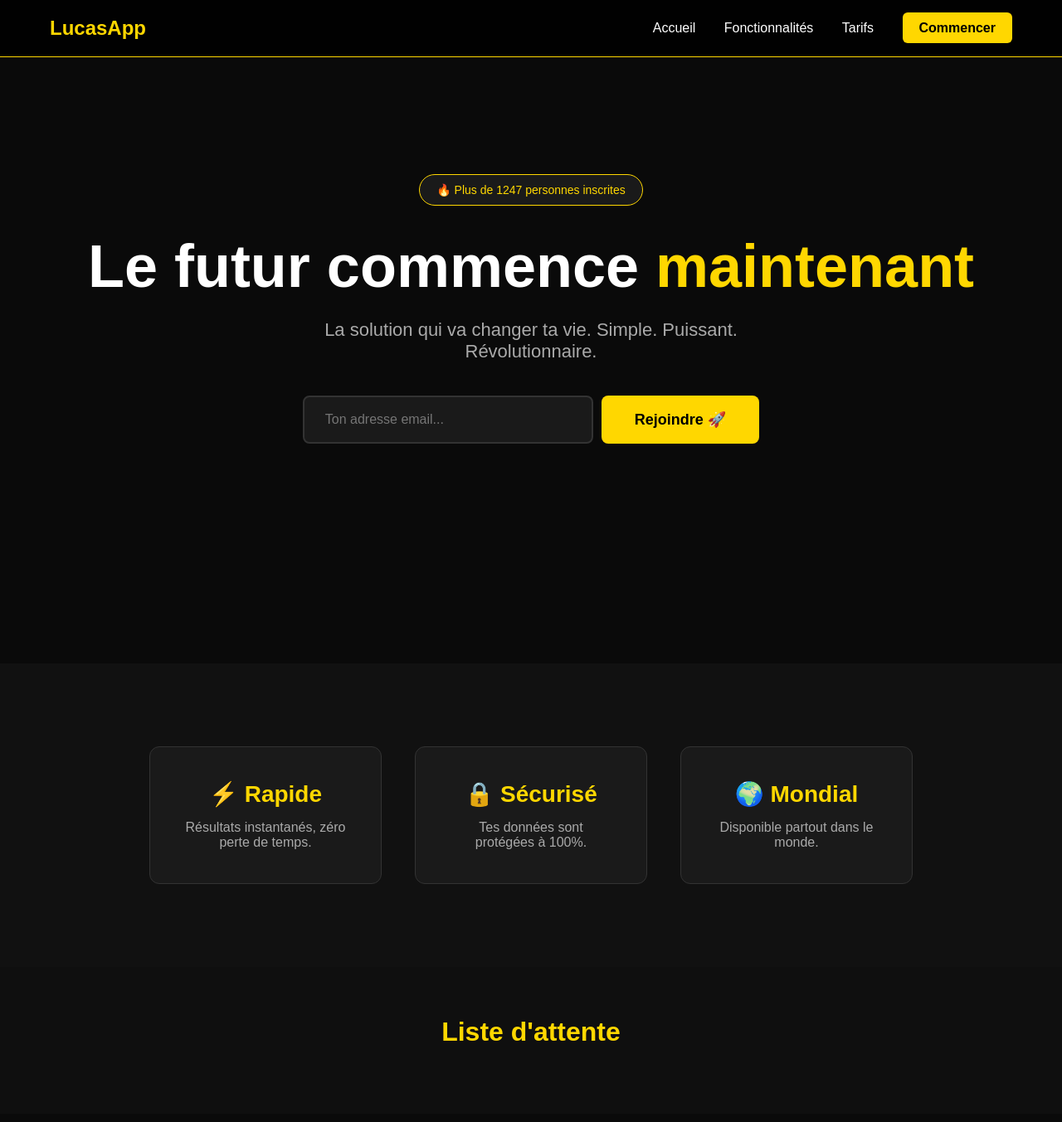
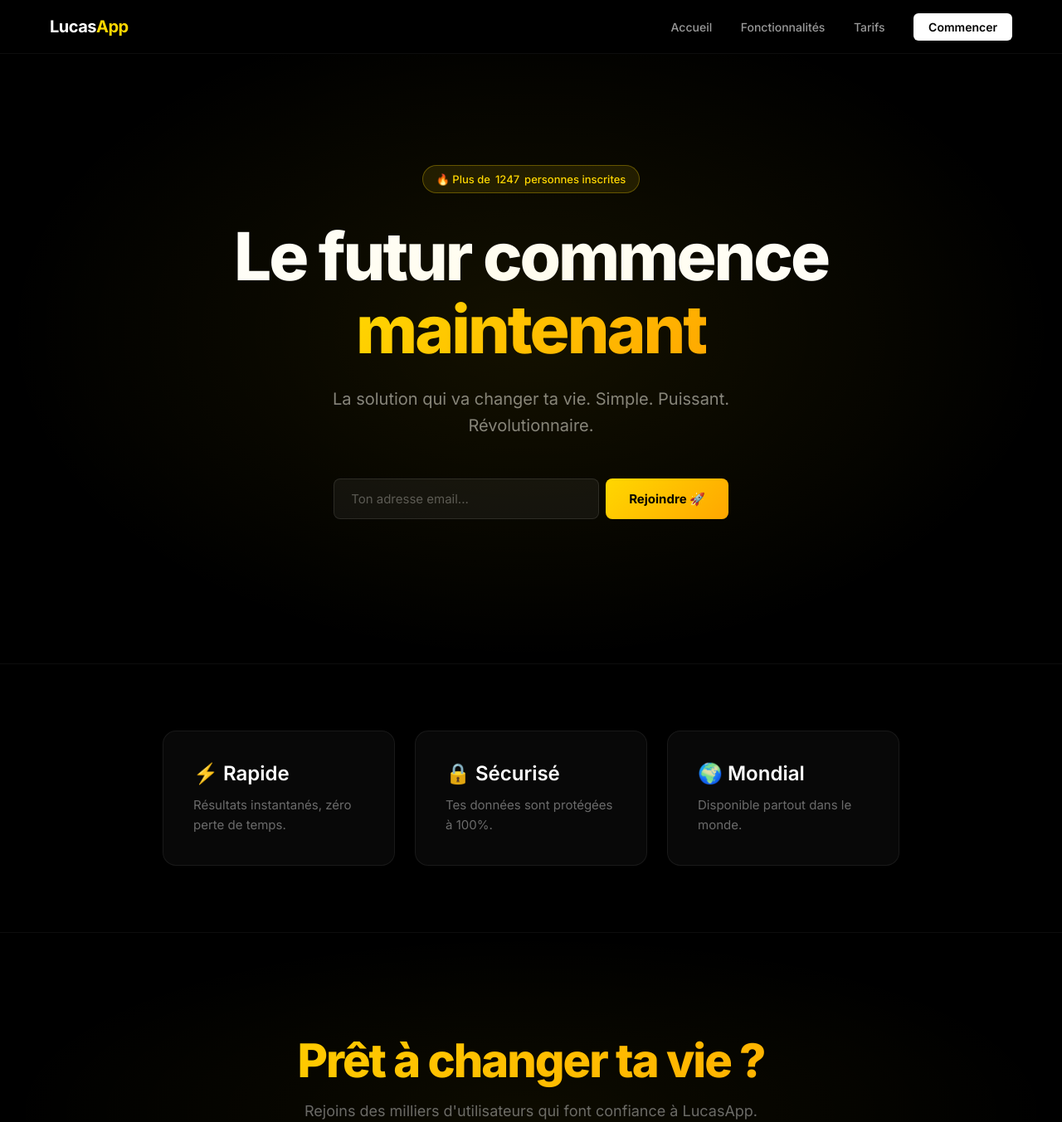
Before and after one commit to lucasketterer0610-max/mon-premier-site-, a website: page index.html in a window 1280 px wide. Shown: the top 1353 px of the page at 83% size. Drawn offline with Linux system fonts and the light colour scheme.

Commit message:
Nouveau design premium

```diff
--- a/index.html
+++ b/index.html
@@ -8,7 +8,7 @@
 <body>
 
     <nav>
-        <div class="logo">LucasApp</div>
+        <div class="logo">Lucas<span>App</span></div>
         <div class="nav-links">
             <a href="#">Accueil</a>
             <a href="#">Fonctionnalités</a>
--- a/style.css
+++ b/style.css
@@ -1,3 +1,5 @@
+@import url('https://fonts.googleapis.com/css2?family=Inter:wght@300;400;500;600;700;800;900&display=swap');
+
 * {
     margin: 0;
     padding: 0;
@@ -5,11 +7,13 @@
 }
 
 body {
-    background-color: #0a0a0a;
+    background-color: #000000;
     color: white;
-    font-family: Arial, sans-serif;
+    font-family: 'Inter', sans-serif;
+    overflow-x: hidden;
 }
 
+/* NAV */
 nav {
     display: flex;
     justify-content: space-between;
@@ -18,190 +22,241 @@ nav {
     position: fixed;
     top: 0;
     width: 100%;
-    background-color: rgba(0,0,0,0.9);
-    border-bottom: 1px solid gold;
+    background-color: rgba(0,0,0,0.8);
+    backdrop-filter: blur(20px);
+    border-bottom: 1px solid rgba(255,255,255,0.05);
     z-index: 100;
 }
 
 .logo {
-    color: gold;
-    font-size: 24px;
-    font-weight: bold;
+    color: white;
+    font-size: 20px;
+    font-weight: 700;
+    letter-spacing: -0.5px;
+}
+
+.logo span {
+    color: #FFD700;
 }
 
 .nav-links a {
-    color: white;
+    color: rgba(255,255,255,0.6);
     text-decoration: none;
     margin-left: 30px;
-    font-size: 16px;
+    font-size: 14px;
+    font-weight: 500;
+    transition: color 0.2s;
 }
 
 .nav-links a:hover {
-    color: gold;
+    color: white;
 }
 
 .btn-nav {
-    background-color: gold;
+    background-color: white !important;
     color: black !important;
-    padding: 10px 20px;
+    padding: 8px 18px;
     border-radius: 6px;
-    font-weight: bold;
+    font-weight: 600 !important;
+    font-size: 14px !important;
 }
 
+.btn-nav:hover {
+    background-color: #FFD700 !important;
+}
+
+/* HERO */
 .hero {
-    height: 100vh;
+    min-height: 100vh;
     display: flex;
     flex-direction: column;
     justify-content: center;
     align-items: center;
     text-align: center;
-    padding: 0 20px;
+    padding: 120px 20px 60px 20px;
+    position: relative;
+}
+
+.hero::before {
+    content: '';
+    position: absolute;
+    top: 0;
+    left: 0;
+    right: 0;
+    bottom: 0;
+    background: radial-gradient(ellipse at 50% 50%, rgba(255,215,0,0.08) 0%, transparent 70%);
+    pointer-events: none;
 }
 
 .badge {
-    background-color: #1a1a1a;
-    border: 1px solid gold;
-    color: gold;
-    padding: 10px 20px;
+    background-color: rgba(255,215,0,0.1);
+    border: 1px solid rgba(255,215,0,0.3);
+    color: #FFD700;
+    padding: 8px 16px;
     border-radius: 20px;
-    font-size: 14px;
-    margin-bottom: 30px;
+    font-size: 13px;
+    font-weight: 500;
+    margin-bottom: 32px;
+    display: inline-flex;
+    align-items: center;
+    gap: 6px;
 }
 
 .hero h1 {
-    font-size: 72px;
-    margin-bottom: 20px;
-    line-height: 1.2;
+    font-size: 80px;
+    font-weight: 800;
+    line-height: 1.1;
+    letter-spacing: -3px;
+    margin-bottom: 24px;
+    max-width: 800px;
 }
 
 .hero h1 span {
-    color: gold;
+    background: linear-gradient(135deg, #FFD700, #FFA500);
+    -webkit-background-clip: text;
+    -webkit-text-fill-color: transparent;
+    background-clip: text;
 }
 
 .hero p {
-    font-size: 22px;
-    color: #aaaaaa;
-    margin-bottom: 40px;
-    max-width: 600px;
+    font-size: 20px;
+    color: rgba(255,255,255,0.5);
+    margin-bottom: 48px;
+    max-width: 500px;
+    line-height: 1.6;
+    font-weight: 400;
 }
 
+/* FORM */
 .form-container {
     display: flex;
-    gap: 10px;
-    margin-bottom: 20px;
+    gap: 8px;
+    margin-bottom: 16px;
 }
 
 .form-container input {
-    padding: 18px 25px;
-    font-size: 16px;
-    border: 2px solid #333;
+    padding: 14px 20px;
+    font-size: 15px;
+    border: 1px solid rgba(255,255,255,0.1);
     border-radius: 8px;
-    background-color: #1a1a1a;
+    background-color: rgba(255,255,255,0.05);
     color: white;
-    width: 350px;
+    width: 320px;
     outline: none;
+    font-family: 'Inter', sans-serif;
+    transition: border-color 0.2s;
+}
+
+.form-container input::placeholder {
+    color: rgba(255,255,255,0.3);
 }
 
 .form-container input:focus {
-    border-color: gold;
+    border-color: rgba(255,215,0,0.5);
 }
 
 button {
-    background-color: gold;
+    background: linear-gradient(135deg, #FFD700, #FFA500);
     color: black;
-    font-size: 18px;
-    padding: 18px 40px;
+    font-size: 15px;
+    padding: 14px 28px;
     border: none;
     border-radius: 8px;
     cursor: pointer;
-    font-weight: bold;
+    font-weight: 700;
+    font-family: 'Inter', sans-serif;
+    transition: all 0.2s;
 }
 
 button:hover {
-    background-color: white;
-    transform: scale(1.05);
-    transition: 0.2s;
+    transform: scale(1.03);
+    box-shadow: 0 0 30px rgba(255,215,0,0.3);
 }
 
 #message {
-    font-size: 18px;
-    margin-top: 10px;
-    height: 25px;
+    font-size: 14px;
+    height: 20px;
+    color: rgba(255,255,255,0.5);
 }
 
+/* FEATURES */
 .features {
     display: flex;
     justify-content: center;
-    gap: 40px;
-    padding: 100px 60px;
-    background-color: #111111;
+    gap: 24px;
+    padding: 80px 60px;
+    background-color: #000;
+    border-top: 1px solid rgba(255,255,255,0.05);
 }
 
 .feature {
-    background-color: #1a1a1a;
-    padding: 40px;
-    border-radius: 12px;
-    text-align: center;
+    background-color: rgba(255,255,255,0.03);
+    padding: 36px;
+    border-radius: 16px;
+    text-align: left;
     width: 280px;
-    border: 1px solid #333;
+    border: 1px solid rgba(255,255,255,0.07);
+    transition: border-color 0.2s;
+}
+
+.feature:hover {
+    border-color: rgba(255,215,0,0.3);
 }
 
 .feature h2 {
-    font-size: 28px;
-    margin-bottom: 15px;
-    color: gold;
+    font-size: 24px;
+    margin-bottom: 12px;
+    color: white;
+    font-weight: 600;
 }
 
 .feature p {
-    color: #aaaaaa;
-    font-size: 16px;
+    color: rgba(255,255,255,0.4);
+    font-size: 15px;
+    line-height: 1.6;
 }
 
+/* INSCRITS */
 .inscrits {
-    text-align: center;
-    padding: 60px 20px;
-    background-color: #0f0f0f;
+    display: none;
 }
 
-.inscrits h2 {
-    color: gold;
-    font-size: 32px;
-    margin-bottom: 20px;
-}
-
-#liste-emails {
-    list-style: none;
-    font-size: 16px;
-    color: #aaaaaa;
-}
-
-#liste-emails li {
-    margin: 8px 0;
-}
-
+/* CTA */
 .cta {
     text-align: center;
-    padding: 100px 20px;
+    padding: 120px 20px;
+    background: radial-gradient(ellipse at 50% 50%, rgba(255,215,0,0.05) 0%, transparent 70%);
+    border-top: 1px solid rgba(255,255,255,0.05);
 }
 
 .cta h2 {
-    font-size: 48px;
-    color: gold;
-    margin-bottom: 20px;
+    font-size: 56px;
+    font-weight: 800;
+    letter-spacing: -2px;
+    margin-bottom: 16px;
+    background: linear-gradient(135deg, #FFD700, #FFA500);
+    -webkit-background-clip: text;
+    -webkit-text-fill-color: transparent;
+    background-clip: text;
 }
 
 .cta p {
-    font-size: 20px;
-    color: #aaaaaa;
+    font-size: 18px;
+    color: rgba(255,255,255,0.4);
     margin-bottom: 40px;
 }
 
+/* FOOTER */
 footer {
     text-align: center;
     padding: 30px;
-    color: #555555;
-    border-top: 1px solid #222;
-}.dashboard {
+    color: rgba(255,255,255,0.2);
+    border-top: 1px solid rgba(255,255,255,0.05);
+    font-size: 14px;
+}
+
+/* DASHBOARD */
+.dashboard {
     display: flex;
     justify-content: center;
     padding: 60px 20px 20px 20px;
@@ -209,21 +264,25 @@ footer {
 }
 
 .stat-card {
-    background-color: #1a1a1a;
-    border: 1px solid gold;
-    border-radius: 12px;
+    background-color: rgba(255,255,255,0.03);
+    border: 1px solid rgba(255,215,0,0.3);
+    border-radius: 16px;
     padding: 40px 80px;
     text-align: center;
 }
 
 .stat-card h2 {
     font-size: 72px;
-    color: gold;
+    background: linear-gradient(135deg, #FFD700, #FFA500);
+    -webkit-background-clip: text;
+    -webkit-text-fill-color: transparent;
+    background-clip: text;
     margin-bottom: 10px;
+    font-weight: 800;
 }
 
 .stat-card p {
-    color: #aaaaaa;
+    color: rgba(255,255,255,0.4);
     font-size: 18px;
 }
 
@@ -232,17 +291,26 @@ footer {
 }
 
 .emails-list h2 {
-    color: gold;
-    font-size: 32px;
+    background: linear-gradient(135deg, #FFD700, #FFA500);
+    -webkit-background-clip: text;
+    -webkit-text-fill-color: transparent;
+    background-clip: text;
+    font-size: 28px;
     margin-bottom: 20px;
+    font-weight: 700;
 }
 
 .email-item {
-    background-color: #1a1a1a;
-    border: 1px solid #333;
+    background-color: rgba(255,255,255,0.03);
+    border: 1px solid rgba(255,255,255,0.07);
     border-radius: 8px;
-    padding: 15px 20px;
-    margin-bottom: 10px;
-    color: white;
-    font-size: 16px;
+    padding: 14px 20px;
+    margin-bottom: 8px;
+    color: rgba(255,255,255,0.7);
+    font-size: 15px;
+    transition: border-color 0.2s;
 }
+
+.email-item:hover {
+    border-color: rgba(255,215,0,0.3);
+}
```
